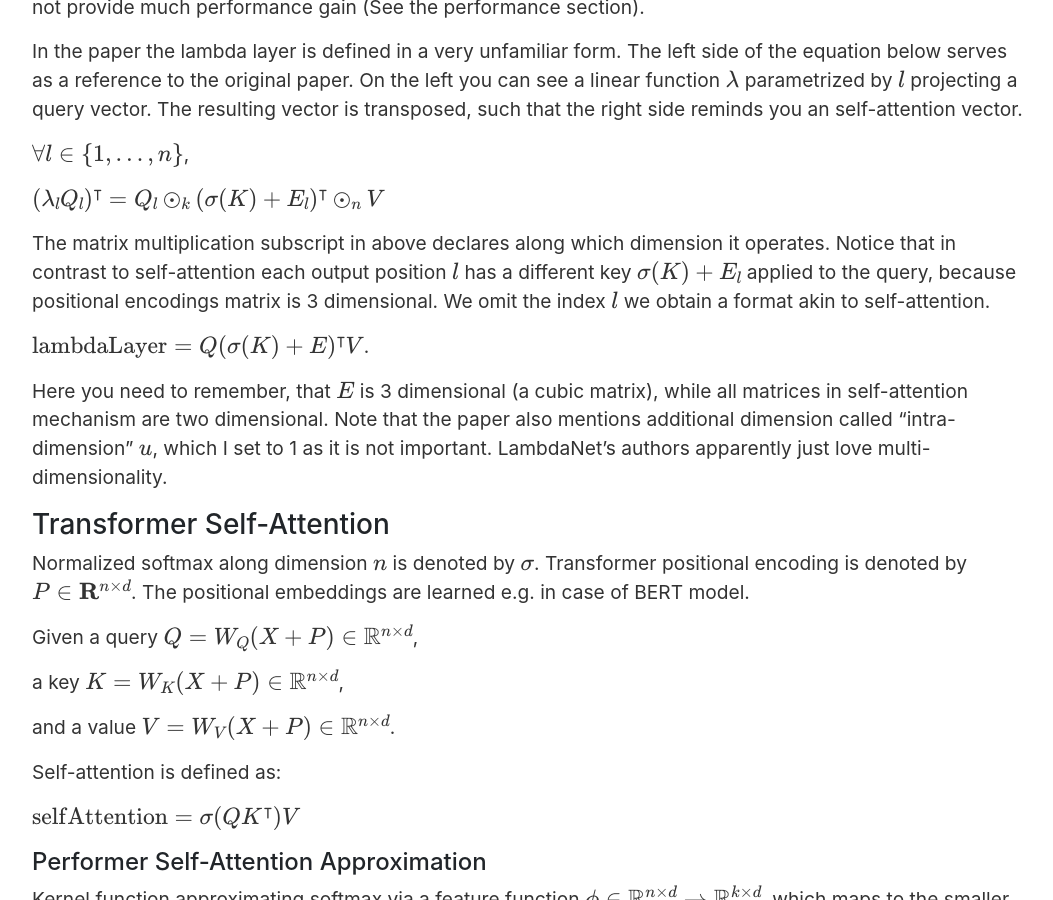
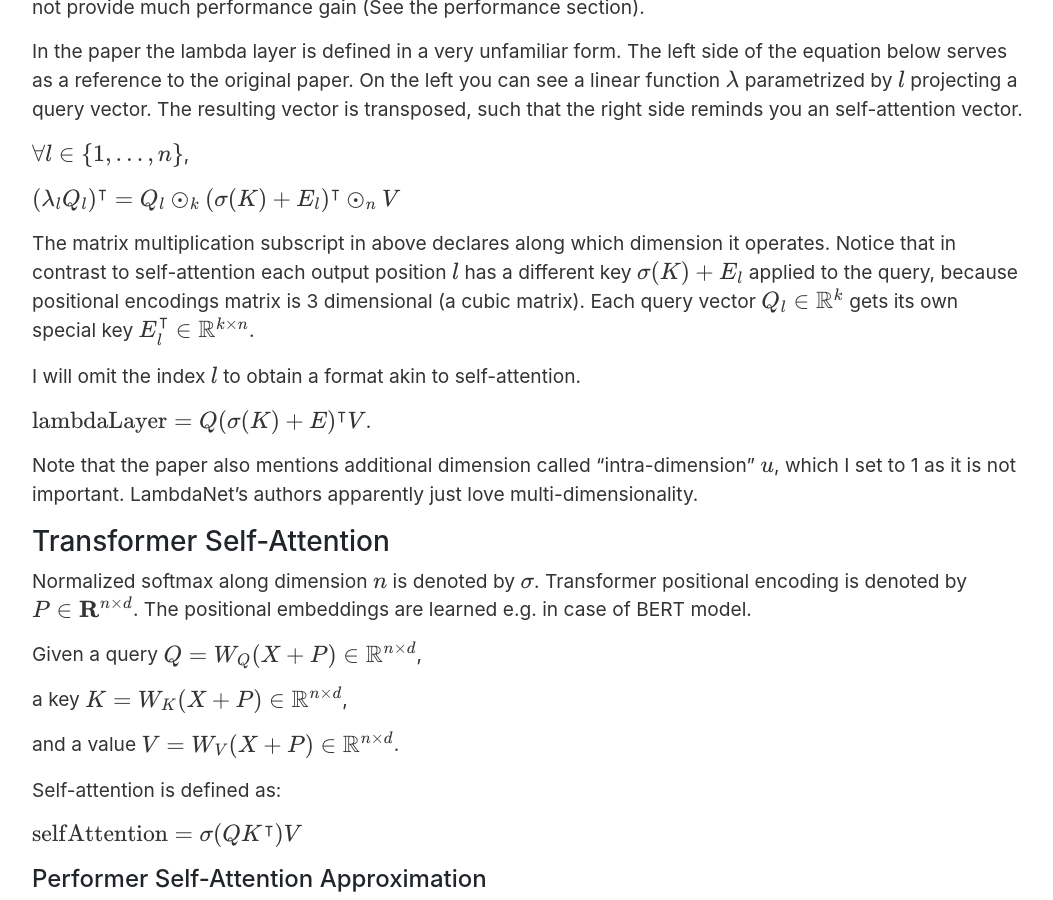
Before and after one commit to vackosar/vackosar.github.io, a Jekyll site: the page built from _posts/2020-11-29-Lamda-Networks-Transform-Self-Attention.md, in a window 1280 px wide and 900 px high, scrolled down 2028 px. Shown: the whole window, without its empty margins (111-1164 px from the left). Built offline with Jekyll 4.4.1, drawn with Linux system fonts in a browser that asks for light colours; nearby versions of some CDN libraries; library files that are not in the unit come from our copies; comment, search, counter and statistics services are not loaded.

Commit message:
lambda net

```diff
--- a/_posts/2020-11-29-Lamda-Networks-Transform-Self-Attention.md
+++ b/_posts/2020-11-29-Lamda-Networks-Transform-Self-Attention.md
@@ -86,13 +86,13 @@ The resulting vector is transposed, such that the right side reminds you an self
 
 The matrix multiplication subscript in above declares along which dimension it operates.
 Notice that in contrast to self-attention each output position \\( l \\) has a different key \\( \sigma(K) + E_l \\) applied to the query,
-because positional encodings matrix is 3 dimensional.
-We omit the index \\( l\\) we obtain a format akin to self-attention.
+because positional encodings matrix is 3 dimensional (a cubic matrix).
+Each query vector \\( Q_l \in \mathbb{R}^{k} \\) gets its own special key \\( E_l^\intercal \in \mathbb{R}^{k \times n} \\).
+
+I will omit the index \\( l\\) to obtain a format akin to self-attention.
 
 \\( \mathrm{lambdaLayer} = Q (\sigma(K) + E)^\intercal V \\).
 
-Here you need to remember, that \\( E \\) is 3 dimensional (a cubic matrix),
-while all matrices in self-attention mechanism are two dimensional.
 Note that the paper also mentions additional dimension called "intra-dimension" \\( u \\), which I set to 1 as it is not important.
 LambdaNet's authors apparently just love multi-dimensionality.
 
```
